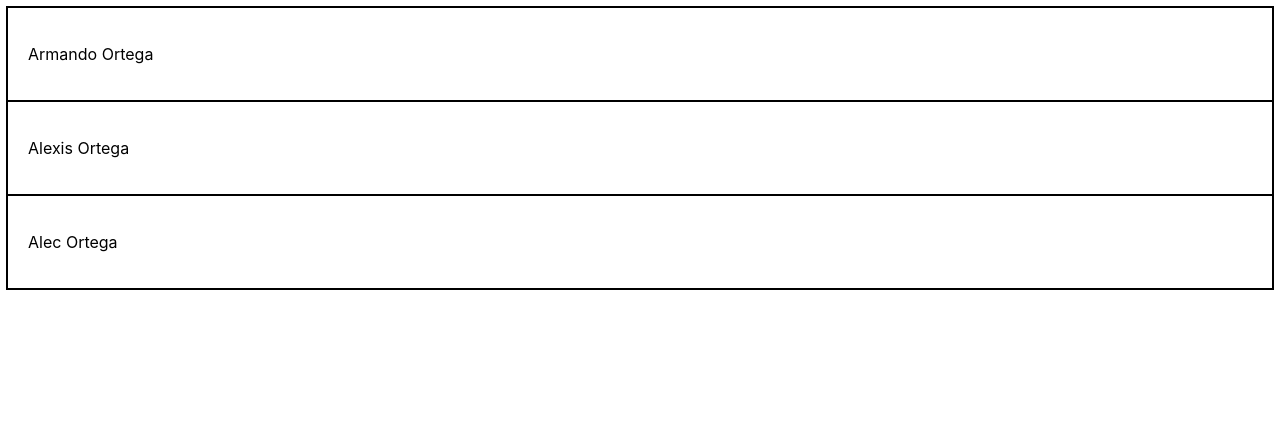
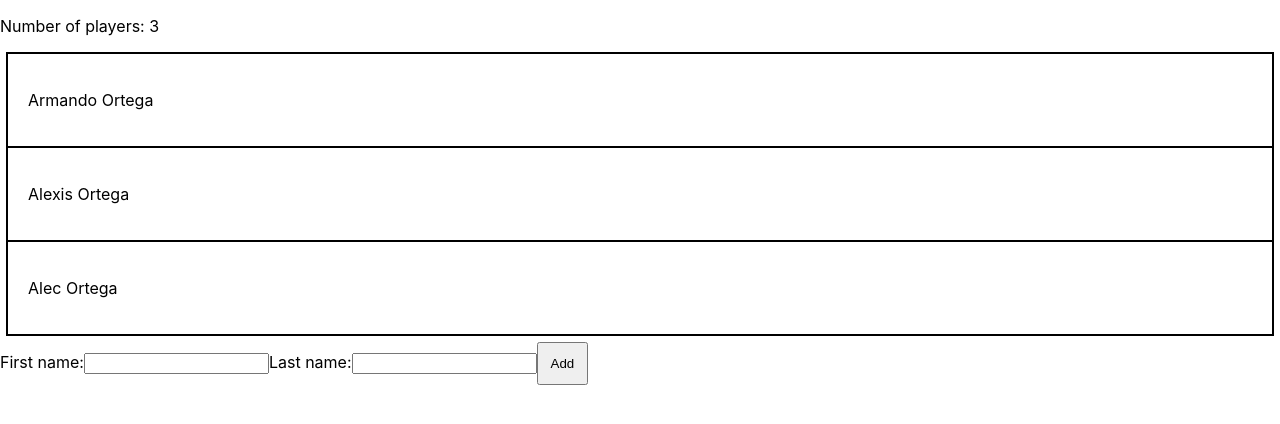
Before and after one commit to alexiscrack3/spinny-web, a React (Create React App) app: page / in a window 1280 px wide. Shown: the top 424 px of the page. Built offline with nearby package versions, Linux system fonts and the light colour scheme.

Commit message:
Add counter and form to add more players

```diff
--- a/src/App.js
+++ b/src/App.js
@@ -1,9 +1,55 @@
+import React, { Fragment } from 'react';
 import './App.css';
+import { PlayerCounter } from './features/players/components/PlayerCounter'
 import { PlayerList } from './features/players/components/PlayerList'
+import { PlayerForm } from './features/players/components/PlayerForm'
+
+const defaultPlayers = [
+  {
+    id: 1,
+    first_name: "Armando",
+    last_name: "Ortega",
+  },
+  {
+    id: 2,
+    first_name: "Alexis",
+    last_name: "Ortega",
+  },
+  {
+    id: 3,
+    first_name: "Alec",
+    last_name: "Ortega",
+  },
+];
 
 function App() {
+  const [firstName, setFirstName] = React.useState('');
+  const [lastName, setLastName] = React.useState('');
+  const [players, setPlayers] = React.useState(defaultPlayers);
+  const addPlayer = () => {
+    const player = {
+      id: players.length + 1,
+      first_name: firstName,
+      last_name: lastName
+    };
+    const allPlayers = [...players];
+    allPlayers.push(player);
+    setPlayers(allPlayers);
+    setFirstName('');
+    setLastName('');
+  }
   return (
-    <PlayerList />
+    <React.Fragment>
+      <PlayerCounter counter={players.length} />
+      <PlayerList players={players} />
+      <PlayerForm
+        firstName={firstName}
+        lastName={lastName}
+        setFirstName={setFirstName}
+        setLastName={setLastName}
+        onClick={() => addPlayer()}
+      />
+    </React.Fragment>
   );
 }
 
--- /dev/null
+++ b/src/features/players/components/PlayerCounter/PlayerCounter.js
@@ -0,0 +1,7 @@
+import "./PlayerCounter.css"
+
+export function PlayerCounter({ counter }) {
+    return (
+        <p>Number of players: {counter}</p>
+    )
+}
--- /dev/null
+++ b/src/features/players/components/PlayerCounter/index.js
@@ -0,0 +1 @@
+export { PlayerCounter } from "./PlayerCounter"
--- /dev/null
+++ b/src/features/players/components/PlayerForm/PlayerForm.css
@@ -0,0 +1,3 @@
+.add-button {
+    padding: 12px;
+}
--- /dev/null
+++ b/src/features/players/components/PlayerForm/PlayerForm.js
@@ -0,0 +1,22 @@
+import React from "react"
+import "./PlayerForm.css"
+
+export function PlayerForm(props) {
+  const onFirstNameChange = (event) => {
+    let value = event.target.value;
+    props.setFirstName(value);
+  }
+  const onLastNameChange = (event) => {
+    let value = event.target.value;
+    props.setLastName(value);
+  }
+  return (
+    <React.Fragment>
+      <label htmlFor="firstName">First name:</label>
+      <input name="firstName" value={props.firstName} onChange={onFirstNameChange} />
+      <label htmlFor="lastName">Last name:</label>
+      <input name="lastName" value={props.lastName} onChange={onLastNameChange} />
+      <button className="add-button" onClick={props.onClick}>Add</button>
+    </React.Fragment>
+  )
+}
--- /dev/null
+++ b/src/features/players/components/PlayerForm/index.js
@@ -0,0 +1 @@
+export { PlayerForm } from "./PlayerForm";
--- a/src/features/players/components/PlayerList/PlayerList.js
+++ b/src/features/players/components/PlayerList/PlayerList.js
@@ -2,28 +2,10 @@ import React from "react";
 import { PlayerListItem } from "../PlayerListItem";
 import "./PlayerList.css"
 
-const players = [
-  {
-    id: 1,
-    first_name: "Armando",
-    last_name: "Ortega",
-  },
-  {
-    id: 2,
-    first_name: "Alexis",
-    last_name: "Ortega",
-  },
-  {
-    id: 3,
-    first_name: "Alec",
-    last_name: "Ortega",
-  },
-];
-
-export function PlayerList() {
+export function PlayerList(props) {
   return (
-    <div id="player_list" className="player-list">
-      {players.map((player) => (
+    <div id="player-list" className="player-list">
+      {props.players.map((player) => (
         <PlayerListItem key={player.id} player={player} />
       ))}
     </div>
```
Also changed, not shown: src/features/players/components/PlayerCounter/PlayerCounter.css (added).
